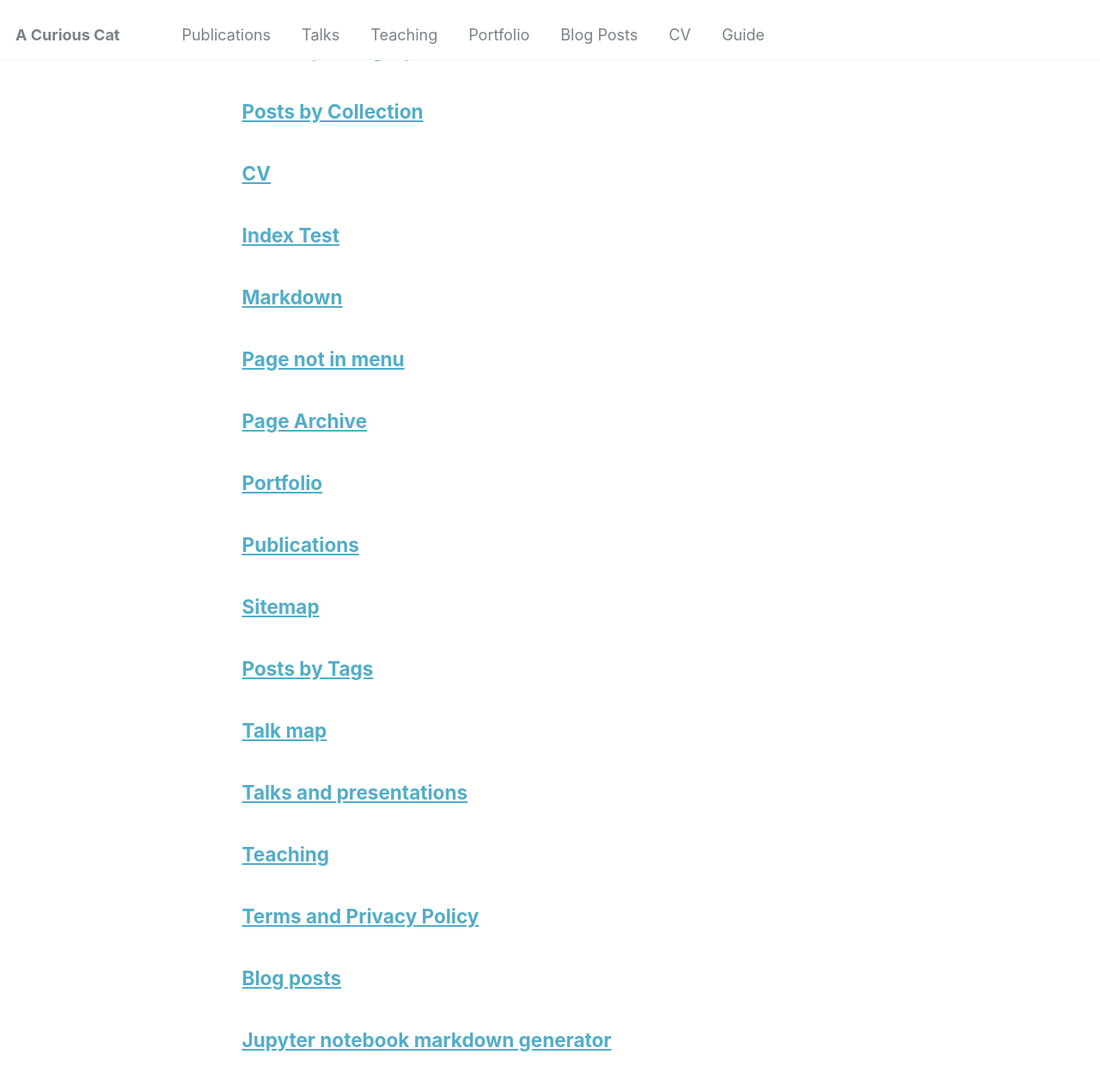
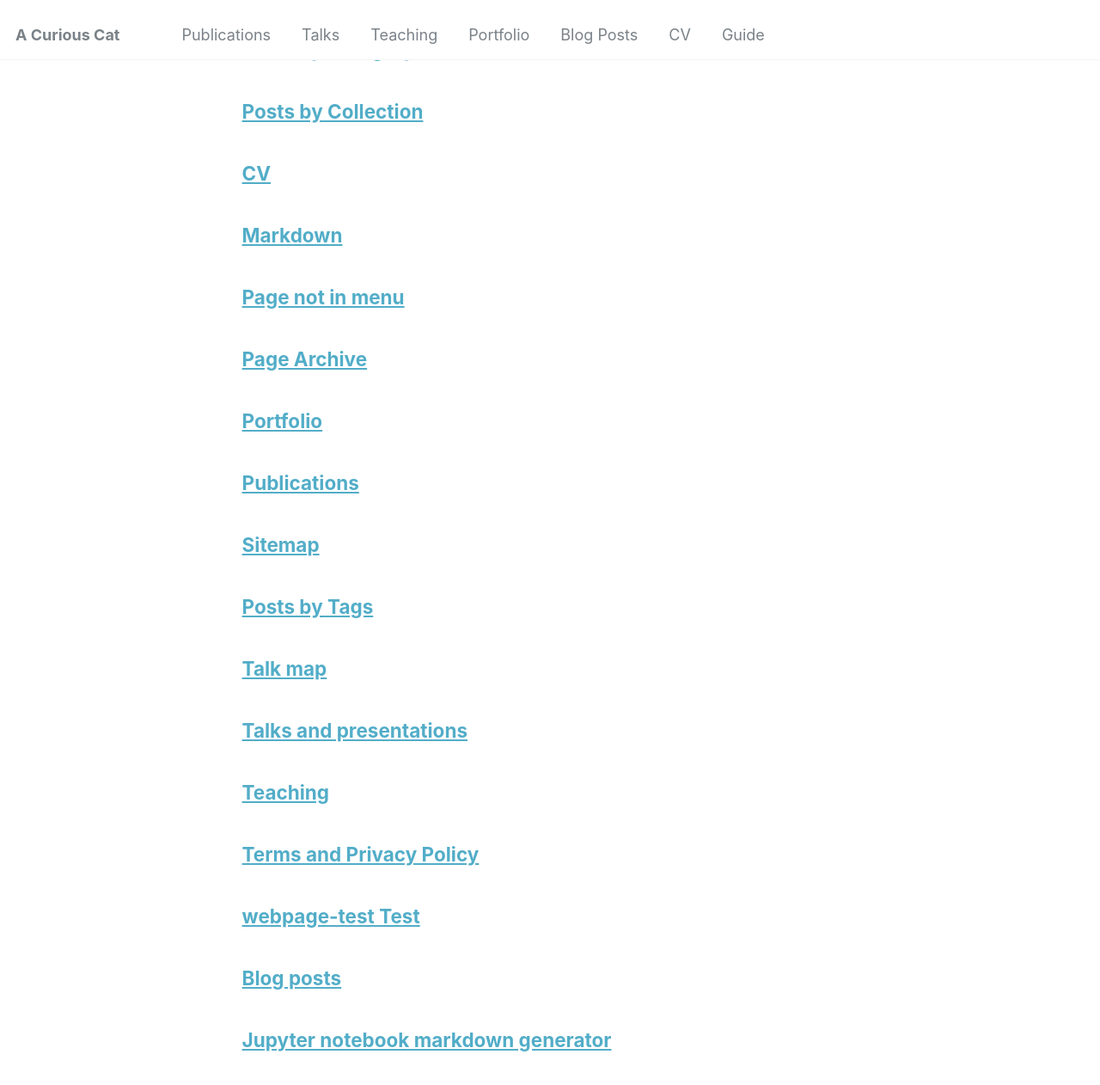
Before and after one commit to mdylantk/mdylantk.github.io, a Jekyll site: the page built from _pages/page-archive.html, in a window 1280 px wide and 1400 px high, scrolled down 378 px. Shown: the top 1262 px of the window at 86% size. Built offline with Jekyll 4.4.1, drawn with Linux system fonts in a browser that asks for light colours.

Commit message:
more test
trying to understand how the default page is picked.

```diff
--- a/_webpages/index.md
+++ b/_webpages/webpage-test.md
@@ -1,9 +1,9 @@
 ---
-permalink: /index
-title: "Index Test"
+permalink: /webpage-test
+title: "webpage-test Test"
 author_profile: false
 redirect_from:
-  - /index.html
+  - /webpage-test.html
 ---
 
 Meow mew I guess this works now
```
